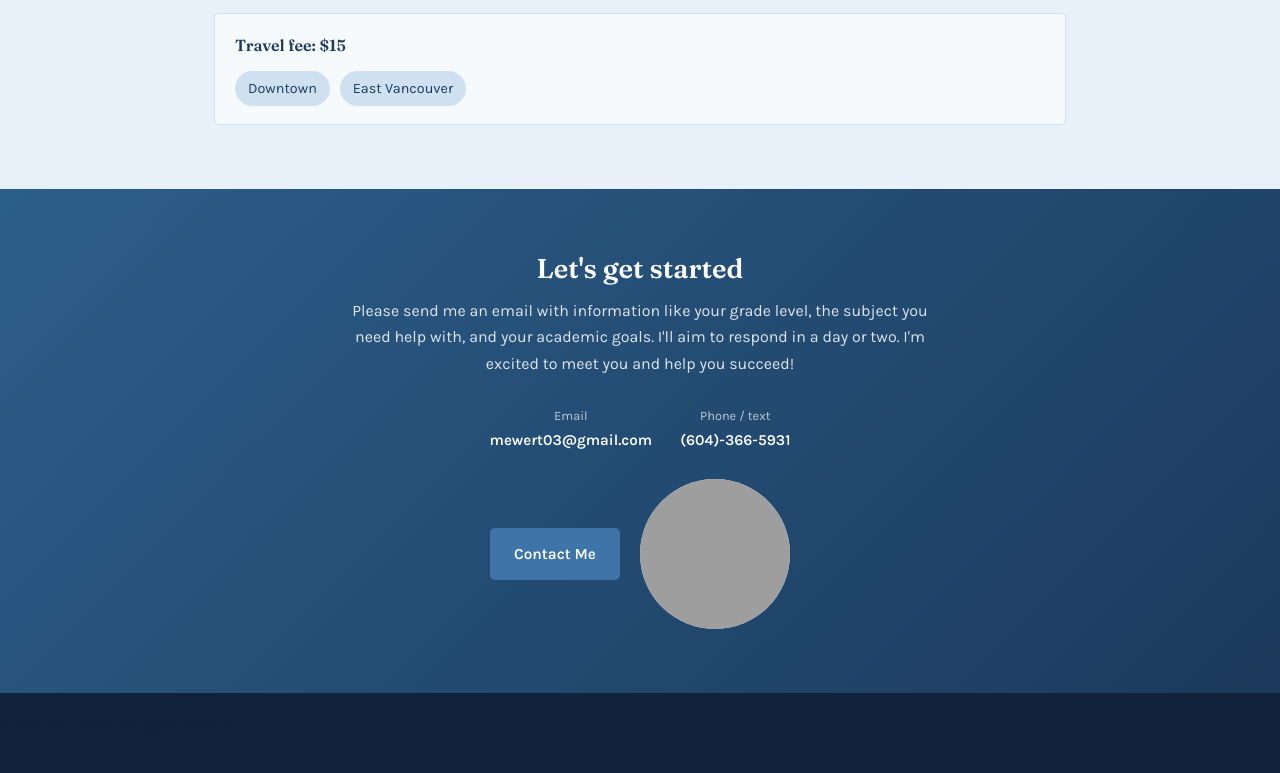
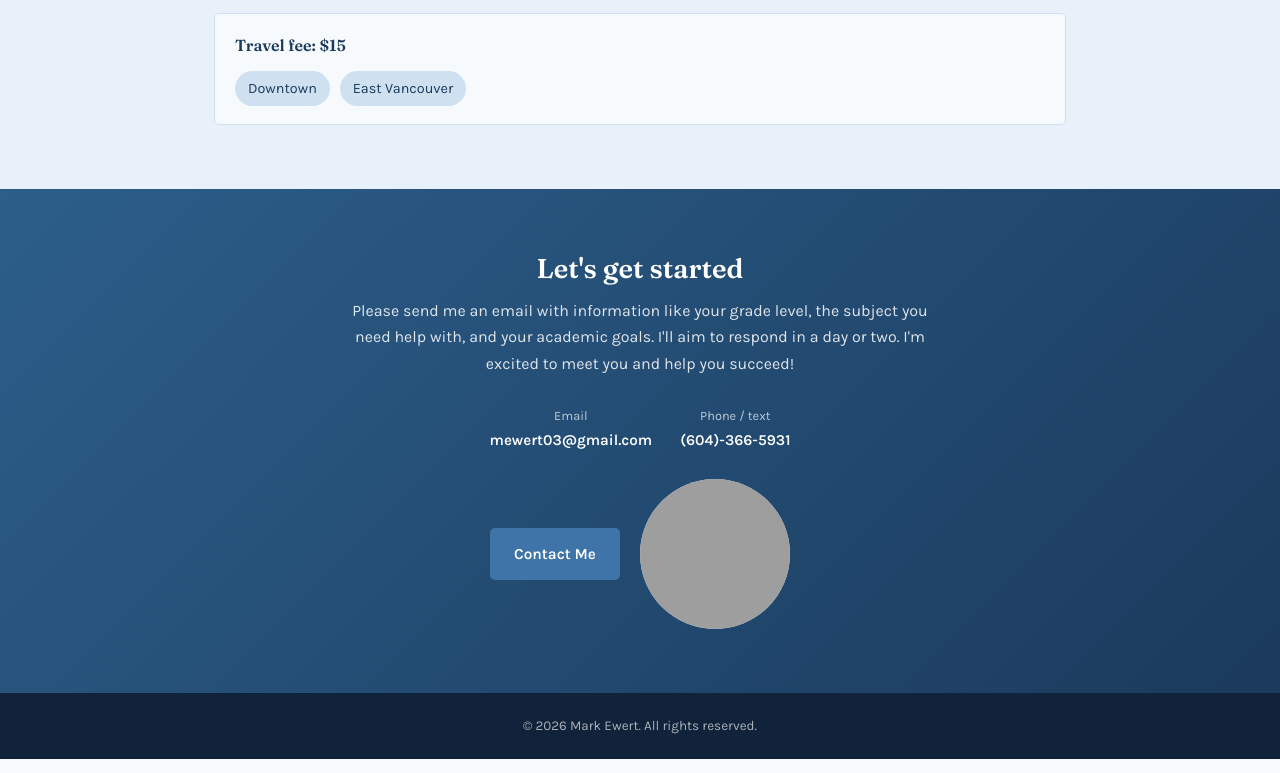
Before and after one commit to MarkEwert03/TutorWebpage, a plain HTML site: page index.html in a window 1280 px wide. Shown: the part 3085-3858 px from the top of the page. Drawn offline with Linux system fonts and the light colour scheme; grey boxes are pictures that could not be loaded.

Commit message:
add footer text

```diff
--- a/styles.css
+++ b/styles.css
@@ -488,6 +488,12 @@ footer {
     font-size: .84rem
 }
 
+footer p {
+    margin: 0;
+    color: inherit;
+    text-align: center
+}
+
 footer .wrap {
     display: flex;
     justify-content: space-between;
```
